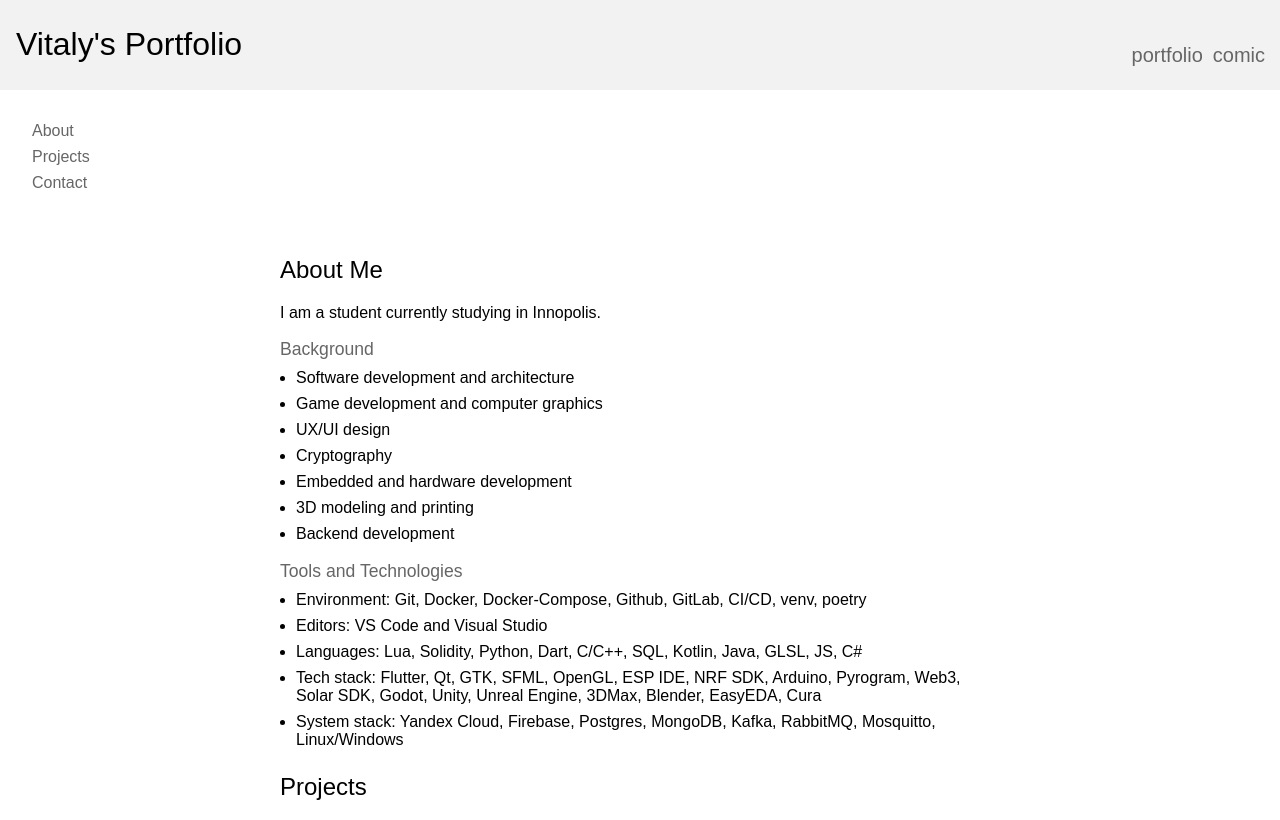
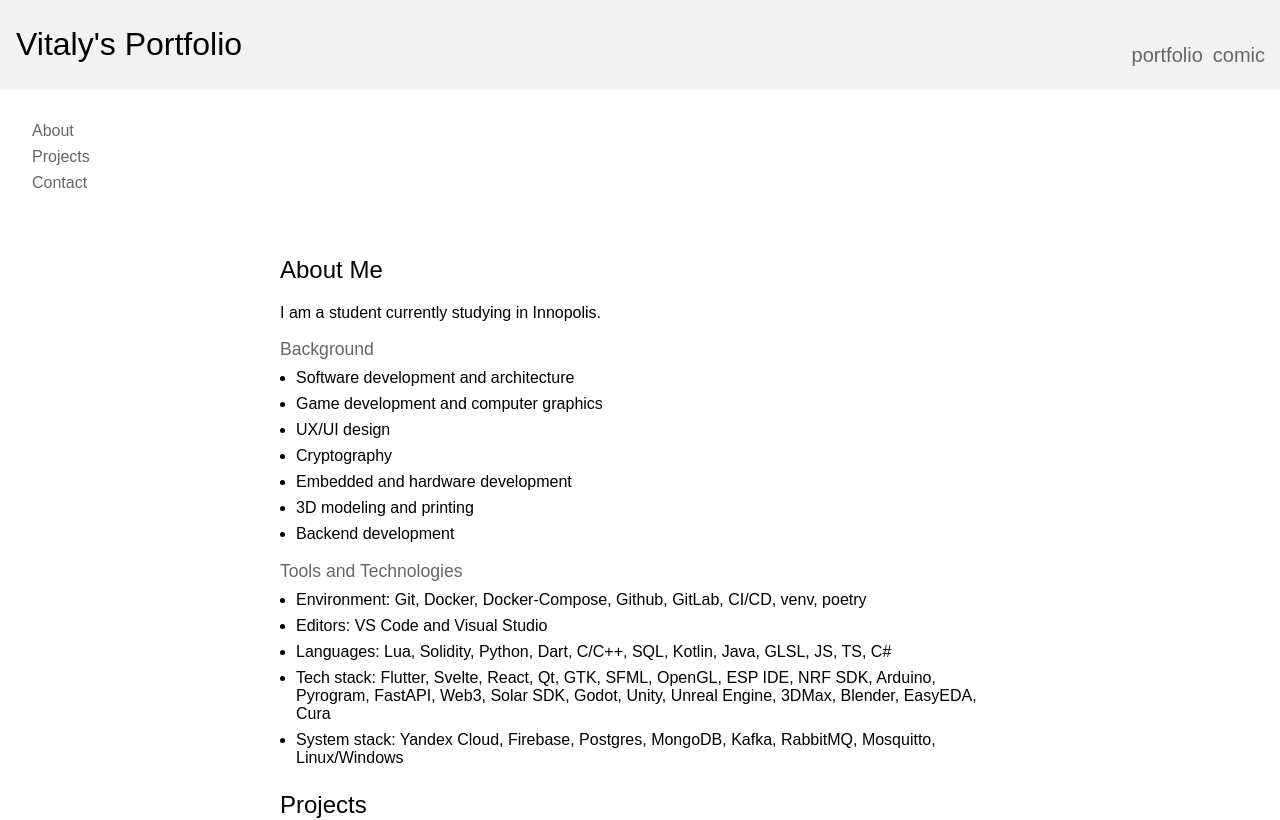
Before and after one commit to Senopiece/my-portfolio-website, a SvelteKit app: page / in a window 1280 px wide. Shown: the top 820 px of the page. Built offline with nearby package versions, Linux system fonts and the light colour scheme.

Commit message:
Update +page.svelte

```diff
--- a/src/routes/+page.svelte
+++ b/src/routes/+page.svelte
@@ -23,8 +23,8 @@
 		tools: [
 			'Environment: Git, Docker, Docker-Compose, Github, GitLab, CI/CD, venv, poetry',
 			'Editors: VS Code and Visual Studio',
-			'Languages: Lua, Solidity, Python, Dart, C/C++, SQL, Kotlin, Java, GLSL, JS, C#',
-			'Tech stack: Flutter, Qt, GTK, SFML, OpenGL, ESP IDE, NRF SDK, Arduino, Pyrogram, Web3, Solar SDK, Godot, Unity, Unreal Engine, 3DMax, Blender, EasyEDA, Cura',
+			'Languages: Lua, Solidity, Python, Dart, C/C++, SQL, Kotlin, Java, GLSL, JS, TS, C#',
+			'Tech stack: Flutter, Svelte, React, Qt, GTK, SFML, OpenGL, ESP IDE, NRF SDK, Arduino, Pyrogram, FastAPI, Web3, Solar SDK, Godot, Unity, Unreal Engine, 3DMax, Blender, EasyEDA, Cura',
 			'System stack: Yandex Cloud, Firebase, Postgres, MongoDB, Kafka, RabbitMQ, Mosquitto, Linux/Windows'
 		]
 	};
```
